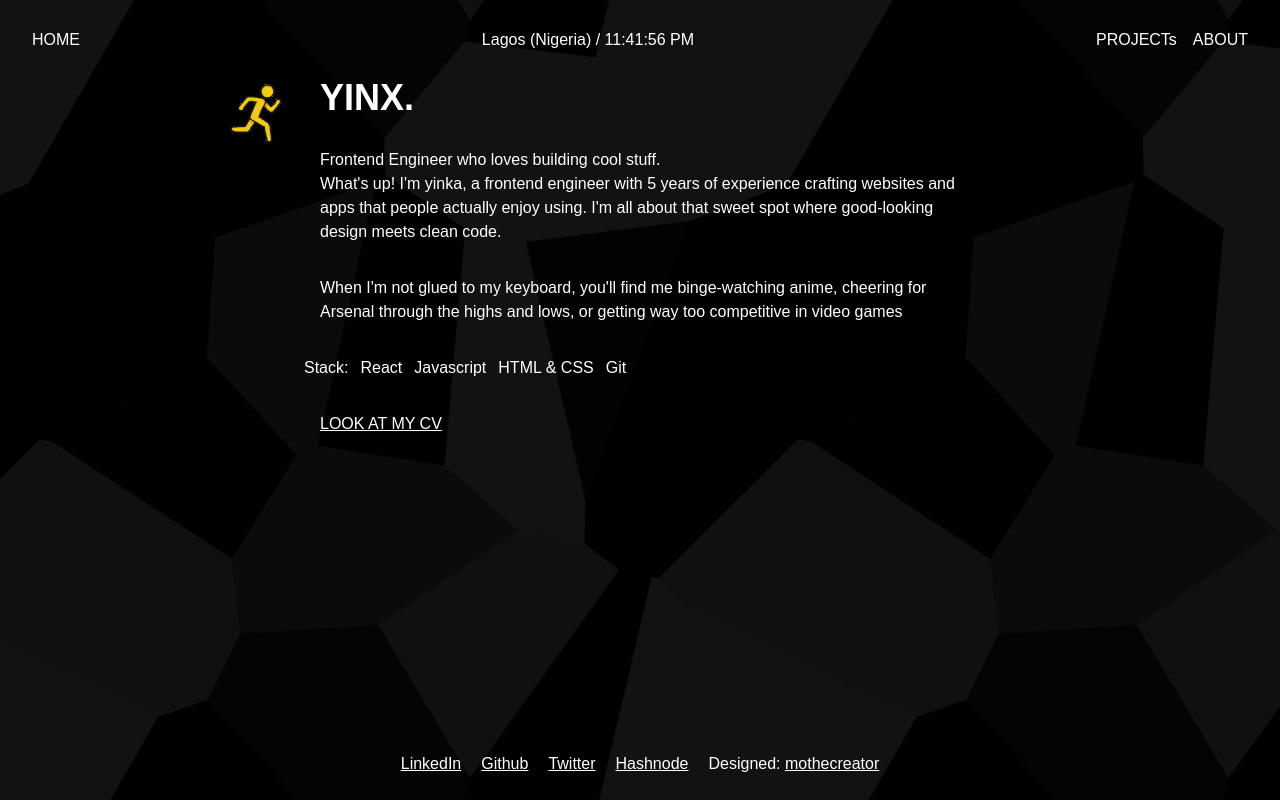
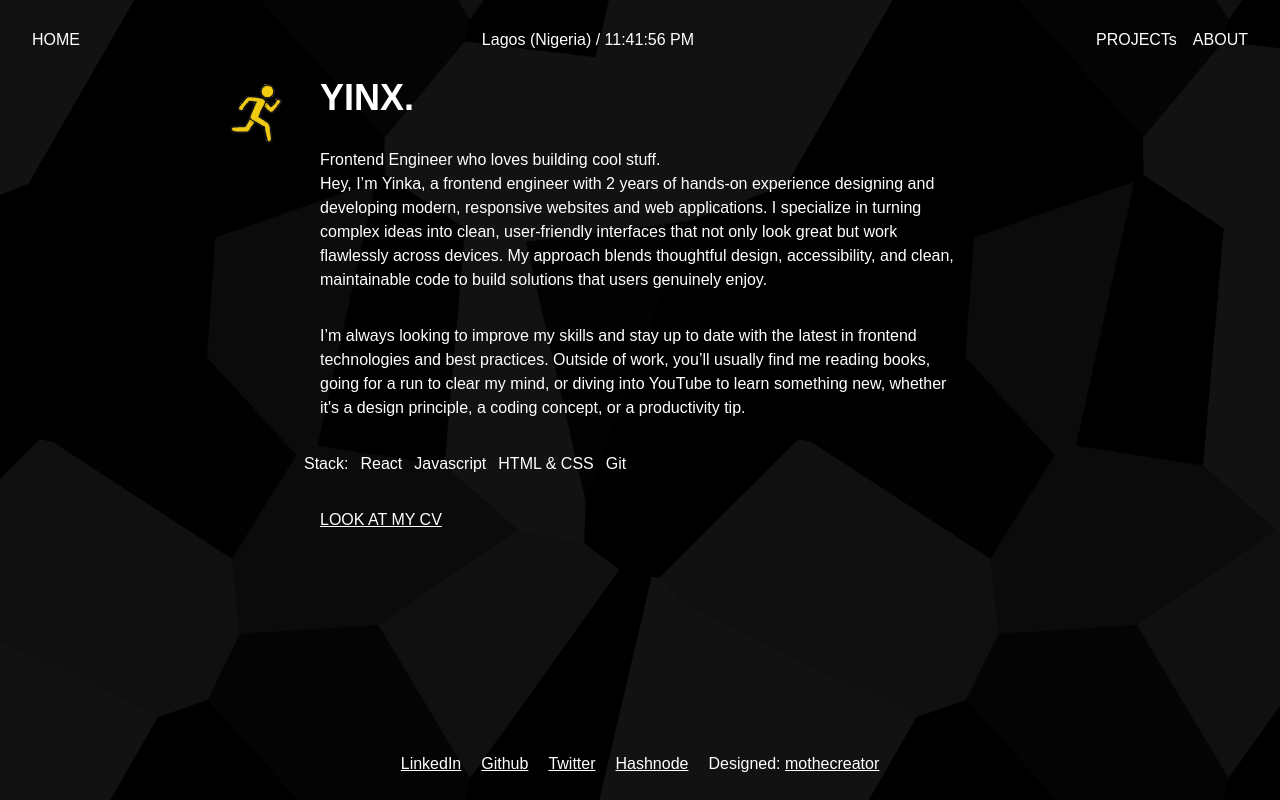
Before and after one commit to Yinkajay/new-portfolio, a React (Vite) app: page /home in a window 1280 px wide. Built offline with nearby package versions, Linux system fonts and the light colour scheme; a web font is replaced by a local one.

Commit message:
Edit content and add mojola link

```diff
--- a/src/components/Footer.jsx
+++ b/src/components/Footer.jsx
@@ -19,7 +19,7 @@ const Footer = () => {
                 </li>
             </ul>
             <div className="max-mobile:mx-auto">
-                <p>Designed: <span className='underline'> mothecreator </span></p>
+                <p>Designed: <span className='underline'><Link to='https://mojola.notion.site/Mojola-Ojoniyi-5012964d6a1c4f958780a9d4e31a3cbe?pvs=4'>mothecreator </Link></span></p>
             </div>
         </footer>
     )
--- a/src/index.css
+++ b/src/index.css
@@ -2,5 +2,5 @@ body {
     cursor: url('/cursor.png') 8 8, auto;
   }
   a, button, [role="button"] {
-    cursor: url('/cursor2.png') 8 8, pointer;
+    cursor: url('/cursor2.') 8 8, auto;
   }
--- a/src/pages/About.jsx
+++ b/src/pages/About.jsx
@@ -31,14 +31,15 @@ const About = () => {
         <div className="mb-12">
           <h1 className='text-3xl lg:text-4xl font-bold leading-none mb-4'>ABOUT</h1>
           <Lottie lottieRef={lottieRef}
-            className='absolute pt-1 left-0 top-0 right-0'
+            className='absolute pt-1 left-0 top-0 right-0 pointer-events-none'
             animationData={athlete3}
             loop={false}
             autoplay={false}
             style={{ ackgroundColor: 'rgba(100,400,100,0.3)' }} />
           <p className='text-xl'>Who i am & What i get up to</p>
-          <p className='text-xl'>When I'm not glued to my keyboard, you'll find me binge-watching anime (currently obsessed with Jujutsu Kaisen), cheering for Arsenal through the highs and lows, or getting way too competitive in video games</p>
-          <p className='text-xl'> I'm also a huge music nerd – everything from discovering obscure indie bands to creating coding playlists that keep me in the zone. Nothing beats solving a tough bug while blasting the perfect track.</p>
+          <p className='text-xl'>Outside of writing code, I enjoy staying active and mentally sharp through activities like reading, running, and exploring new ideas on YouTube. I'm passionate about continuous learning, whether it's diving into a new JavaScript framework or watching a breakdown of user behavior in digital products.</p>
+          <p className='text-xl'>Music is a big part of my routine. I’m always curating playlists that help me stay focused and creative during long coding sessions. Whether it's ambient instrumentals or low-fi beats, the right track helps me get into a productive flow. I bring that same energy and curiosity into every project I work on. I’m always looking to improve, stay adaptable, and build things that make a real impact.
+</p>
         </div>
       </div>
     </motion.div>
--- a/src/pages/Home.jsx
+++ b/src/pages/Home.jsx
@@ -35,7 +35,7 @@ const Home = () => {
                     <h1 className='text-3xl lg:text-4xl font-bold leading-none'>YINX.</h1>
                     <Lottie
                         lottieRef={lottieRef}
-                        className='absolute pt-1 left-0 top-0 right-0'
+                        className='absolute pt-1 left-0 top-0 right-0 pointer-events-none'
                         animationData={athlete3}
                         loop={false}
                         autoplay={false}
@@ -45,8 +45,8 @@ const Home = () => {
                 <p>Frontend Engineer who loves building cool stuff.</p>
 
                 <div className="mb-8">
-                    <p className='mb-8'>What's up! I'm yinka, a frontend engineer with 5 years of experience crafting websites and apps that people actually enjoy using. I'm all about that sweet spot where good-looking design meets clean code.</p>
-                    <p>When I'm not glued to my keyboard, you'll find me binge-watching anime, cheering for Arsenal through the highs and lows, or getting way too competitive in video games</p>
+                    <p className='mb-8'>Hey, I’m Yinka, a frontend engineer with 2 years of hands-on experience designing and developing modern, responsive websites and web applications. I specialize in turning complex ideas into clean, user-friendly interfaces that not only look great but work flawlessly across devices. My approach blends thoughtful design, accessibility, and clean, maintainable code to build solutions that users genuinely enjoy.</p>
+                    <p>I’m always looking to improve my skills and stay up to date with the latest in frontend technologies and best practices. Outside of work, you’ll usually find me reading books, going for a run to clear my mind, or diving into YouTube to learn something new, whether it's a design principle, a coding concept, or a productivity tip.</p>
                 </div>
 
                 <div className="mb-8">
--- a/src/pages/Projects.jsx
+++ b/src/pages/Projects.jsx
@@ -60,7 +60,7 @@ const Projects = () => {
           <h1 className='text-3xl lg:text-4xl leading-none font-bold mb-4'>PROJECTs</h1>
           <p className='text-xl'>Cool stuff i got to work on over the years</p>
           <Lottie lottieRef={lottieRef}
-            className='absolute pt-1 left-0 top-0 right-0'
+            className='absolute pt-1 left-0 top-0 right-0 pointer-events-none'
             animationData={athlete3}
             loop={false}
             autoplay={false}
```
Also changed, not shown: src/components/Layout.jsx (line endings or trailing spaces).
